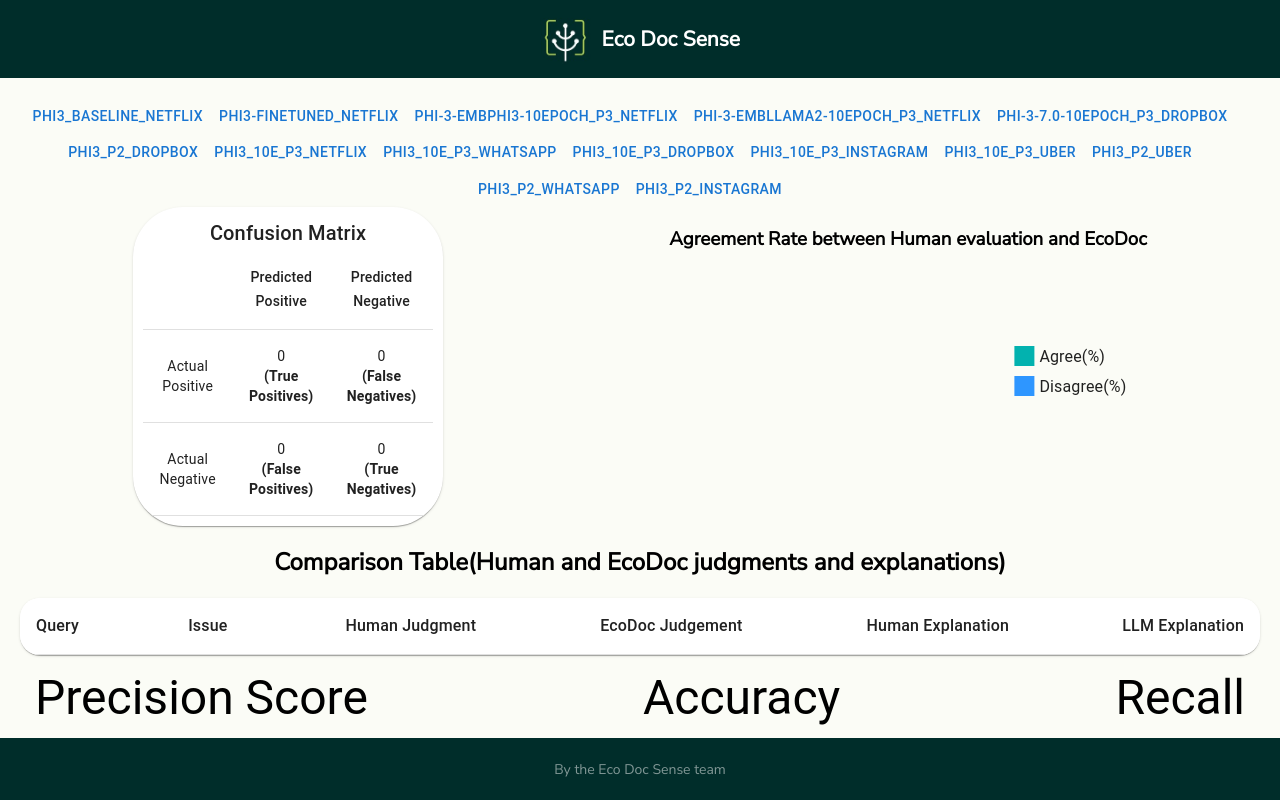
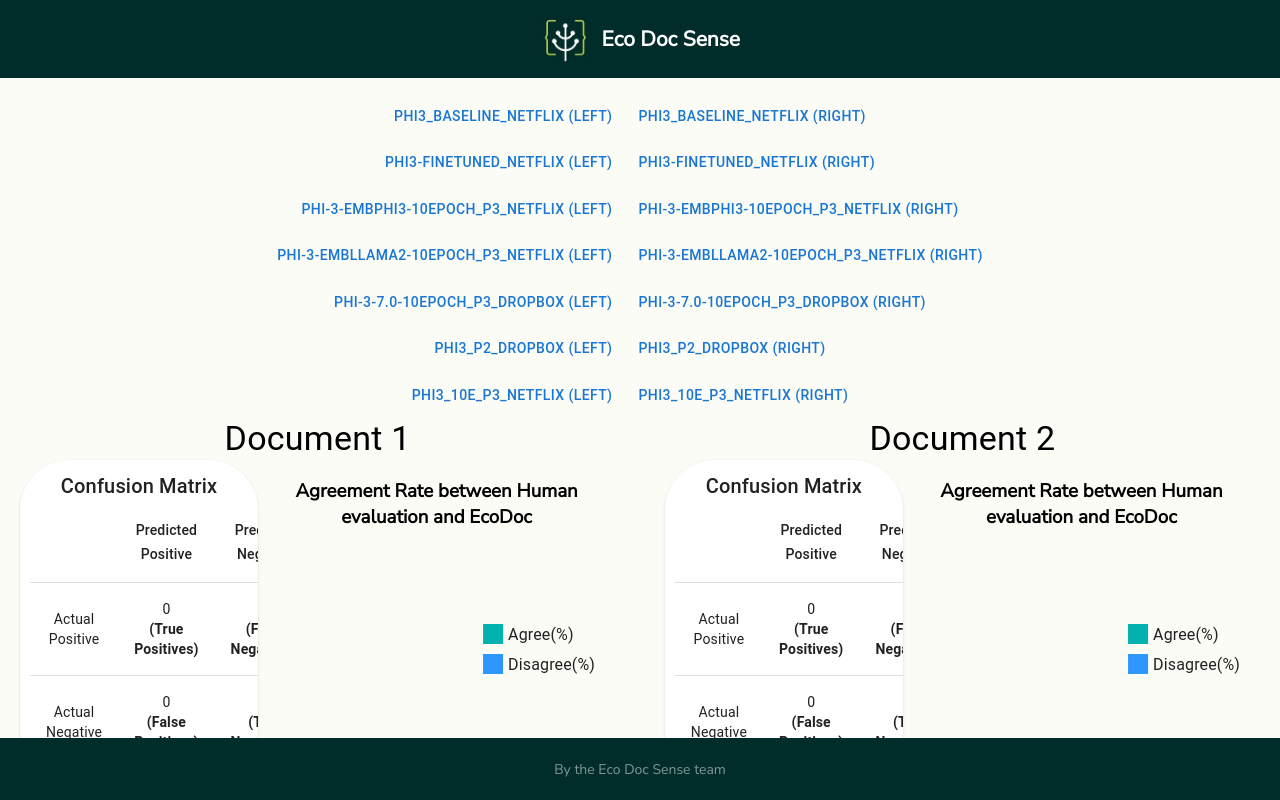
Before and after one commit to KungfuNaman/green-software-foundation, a React (Create React App) app in the folder frontend/: page /evaluation in a window 1280 px wide. Built offline with nearby package versions, Linux system fonts and the light colour scheme.

Commit message:
added comparison of two documents simultaneuosly (#74)

```diff
--- a/frontend/src/components/Evaluation/ConfusionMatrix/index.js
+++ b/frontend/src/components/Evaluation/ConfusionMatrix/index.js
@@ -14,6 +14,7 @@
              confusionMatrixData
 
 }) => {
+
   const { truePositive, falsePositive, trueNegative, falseNegative } = confusionMatrixData;
 
   return (
--- a/frontend/src/pages/Evaluation/Evaluation.css
+++ b/frontend/src/pages/Evaluation/Evaluation.css
@@ -8,12 +8,14 @@
   .evalList {
     flex: 1;
     margin-right: 20px;
+    max-height:20em;
+    overflow:scroll
   }
 
   .confusion-matrix-container {
     display: flex;
     flex: 0 0 25%;
-    max-width: 25%;
+    max-width: 40%;
     flex-direction: row;
   }
 
--- a/frontend/src/pages/Evaluation/Evaluation.js
+++ b/frontend/src/pages/Evaluation/Evaluation.js
@@ -16,25 +16,29 @@
 import JudgementTable from "../../components/Evaluation/JudgementTable";
 
 export default function Evaluation() {
-  const [activeButton, setActiveButton] = useState(null);
-  const [evalList, setEvalList] = useState([]);
-  const [confusionMatrixData, setConfusionMatrixData] = useState({});
-  const [agreementData, setAgreementData] = useState([]);
-  const [precision, setPrecision] = useState(0);
-  const [recall, setRecall] = useState(0);
+  const [activeButtons, setActiveButtons] = useState([null, null]);
+  const [evalLists, setEvalLists] = useState([[], []]);
+  const [confusionMatrixData, setConfusionMatrixData] = useState([{}, {}]);
+  const [agreementData, setAgreementData] = useState([[], []]);
+  const [precision, setPrecision] = useState([0, 0]);
+  const [recall, setRecall] = useState([0, 0]);
+  const [accuracy, setAccuracy] = useState([0, 0]);
 
-  const [accuracy, setAccuracy] = useState(0);
   useEffect(() => {
-    console.log("eval list", setEvalList);
-  }, [evalList]);
+    console.log("eval lists", evalLists);
+  }, [evalLists]);
 
-  async function onFileClick(event, fileName) {
+  async function onFileClick(event, fileName, index) {
     try {
       const list = eval_results[fileName];
-      // Assign the default export from the module to the key
-      setActiveButton(fileName);
+      let newActiveButtons = [...activeButtons];
+      let newEvalLists = [...evalLists];
 
-      setEvalList(list);
+      newActiveButtons[index] = fileName;
+      newEvalLists[index] = list;
+
+      setActiveButtons(newActiveButtons);
+      setEvalLists(newEvalLists);
     } catch (error) {
       console.error(`Error loading JSON file ${fileName}:`, error);
     }
@@ -42,6 +46,13 @@
 
   //calculate metrics
   useEffect(() => {
+    let newConfusionMatrixData = [];
+    let newAgreementData = [];
+    let newPrecision = [];
+    let newRecall = [];
+    let newAccuracy = [];
+
+    evalLists.forEach((evalList, index) => {
       let tp = 0,
         fp = 0,
         tn = 0,
@@ -59,7 +70,7 @@
           item["llmJudgement"] === "Not Applicable" ? "No" : item["llmJudgement"],
       }));
 
-    console.log("modifedEvalList", modifiedEvalList);
+      console.log("modifiedEvalList", modifiedEvalList);
       modifiedEvalList?.forEach((item) => {
         if (item.humanJudgement === item.llmJudgement) {
           if (item.humanJudgement === "Yes") {
@@ -86,124 +97,102 @@
 
       let agreementRate = (agreement / total) * 100;
       let discrepancyRate = 100 - agreementRate;
-    setAgreementData([
+      newAgreementData[index] = [
         { id: 0, value: agreementRate, label: "Agree(%)" },
         { id: 1, value: discrepancyRate, label: "Disagree(%)" },
-    ]);
+      ];
 
       // Precision and Recall
-    let precision;
+      let tempPrecision;
       if (tp + fp === 0) {
-      precision = 0; // or set to a default value that makes sense in your context
+        tempPrecision = 0; // or set to a default value that makes sense in your context
       } else {
-      precision = tp / (tp + fp);
+        tempPrecision = tp / (tp + fp);
       }
       console.log("this is precision", tp, fp);
-    setPrecision(precision);
-    setAccuracy(agreementRate);
-    let recall = tp / (tp + fn);
-    setRecall(recall)
-    let f1Score = (2 * (precision * recall)) / (precision + recall);
+      newPrecision[index] = tempPrecision;
 
-    setConfusionMatrixData({
+      newAccuracy[index] = agreementRate;
+
+      let tempRecall = tp / (tp + fn);
+      newRecall[index] = tempRecall;
+
+      let f1Score = (2 * (tempPrecision * tempRecall)) / (tempPrecision + tempRecall);
+
+      newConfusionMatrixData[index] = {
         truePositive: tp,
         falsePositive: fp,
         trueNegative: tn,
         falseNegative: fn,
-    });
-  }, [evalList]);
-
-  function calculateMetrics(data) {
-    let tp = 0,
-      fp = 0,
-      tn = 0,
-      fn = 0;
-    let total = data.length;
-    let agreement = 0;
-
-    data.forEach((item) => {
-      if (item.humanJudgement === item.llmJudgement) {
-        agreement++;
-        if (item.humanJudgement === "Yes") {
-          tp++; // True Positive
-        } else {
-          tn++; // True Negative
-        }
-      } else {
-        if (item.humanJudgement === "Yes" && item.llmJudgement !== "Yes") {
-          fn++; // False Negative
-        } else if (
-          item.humanJudgement !== "Yes" &&
-          item.llmJudgement === "Yes"
-        ) {
-          fp++; // False Positive
-        }
-      }
+      };
     });
 
-    let agreementRate = (agreement / total) * 100;
-    let discrepancyRate = 100 - agreementRate;
+    setConfusionMatrixData(newConfusionMatrixData);
+    setAgreementData(newAgreementData);
+    setPrecision(newPrecision);
+    setAccuracy(newAccuracy);
+    setRecall(newRecall);
+  }, [evalLists]);
 
-    // Calculate Kappa
-    let pe =
-      ((tp + fp) / total) * ((tp + fn) / total) +
-      ((fn + tn) / total) * ((fp + tn) / total);
-    let po = (tp + tn) / total;
-    let kappa = (po - pe) / (1 - pe);
 
-    // Precision and Recall
-    let precision = tp / (tp + fp);
-    let recall = tp / (tp + fn);
-    let f1Score = (2 * (precision * recall)) / (precision + recall);
-
-    return {
-      AgreementRate: `${agreementRate.toFixed(2)}%`,
-      DiscrepancyRate: `${discrepancyRate.toFixed(2)}%`,
-      ConfusionMatrix: { TP: tp, FP: fp, TN: tn, FN: fn },
-      Precision: precision.toFixed(2),
-      Recall: recall.toFixed(2),
-      F1Score: f1Score.toFixed(2),
-      Kappa: kappa.toFixed(2),
-    };
-  }
 
   return (
     <div className="container">
       <div className="evalList">
         {Object.keys(eval_results).map((item) => {
           return (
+            <div key={item} style={{ marginBottom: "10px" }}>
               <Button
-              key={item}
                 className="evalListItem"
-              variant={activeButton === item ? "contained" : "text"}
-              onClick={(event) => onFileClick(event, item)}
+                variant={activeButtons[0] === item ? "contained" : "text"}
+                onClick={(event) => onFileClick(event, item, 0)}
+                style={{ marginRight: "10px" }}
               >
-              {item}
+                {item} (Left)
               </Button>
+              <Button
+                className="evalListItem"
+                variant={activeButtons[1] === item ? "contained" : "text"}
+                onClick={(event) => onFileClick(event, item, 1)}
+              >
+                {item} (Right)
+              </Button>
+            </div>
           );
         })}
       </div>
+      <div style={{ display: "flex", justifyContent: "space-between" }}>
+        <div className="evaluationSection" style={{ width: "48%" }}>
+          <Typography variant="h4" component="h4">
+            Document 1
+          </Typography>
           <div className="evaluationGraphs">
             <div className="confusion-matrix-container">
-          <ConfusionMatrix confusionMatrixData={confusionMatrixData} />
+              <ConfusionMatrix confusionMatrixData={confusionMatrixData[0]} />
             </div>
-        <AgreementRate data={agreementData} />
+            <AgreementRate data={agreementData[0]} />
           </div>
-      <JudgementTable eval_results={evalList} />
-
-      <div style={{ display: "flex", justifyContent: "space-between",padding:"10px",margin:"5px" }}>
+          <JudgementTable eval_results={evalLists[0]} />
+          <div
+            style={{
+              display: "flex",
+              justifyContent: "space-between",
+              padding: "10px",
+              margin: "5px",
+            }}
+          >
             <div>
               <Typography variant="h3" component="h3">
                 Precision Score
               </Typography>
-          <Typography variant="h2">{precision.toFixed(2)}</Typography>
+              <Typography variant="h2">{precision[0].toFixed(2)}</Typography>
             </div>
             <div>
               <Typography variant="h3" component="h3">
                 Accuracy
               </Typography>
               <Typography variant="h2" color="text.secondary">
-            {`${Math.round(accuracy)}%`}
+                {`${Math.round(accuracy[0])}%`}
               </Typography>
             </div>
             <div>
@@ -211,8 +200,53 @@
                 Recall
               </Typography>
               <Typography variant="h2" color="text.secondary">
-            {recall.toFixed(2)}
+                {recall[0].toFixed(2)}
               </Typography>
+            </div>
+          </div>
+        </div>
+        <div className="evaluationSection" style={{ width: "48%" }}>
+          <Typography variant="h4" component="h4">
+            Document 2
+          </Typography>
+          <div className="evaluationGraphs">
+            <div className="confusion-matrix-container">
+              <ConfusionMatrix confusionMatrixData={confusionMatrixData[1]} />
+            </div>
+            <AgreementRate data={agreementData[1]} />
+          </div>
+          <JudgementTable eval_results={evalLists[1]} />
+          <div
+            style={{
+              display: "flex",
+              justifyContent: "space-between",
+              padding: "10px",
+              margin: "5px",
+            }}
+          >
+            <div>
+              <Typography variant="h3" component="h3">
+                Precision Score
+              </Typography>
+              <Typography variant="h2">{precision[1].toFixed(2)}</Typography>
+            </div>
+            <div>
+              <Typography variant="h3" component="h3">
+                Accuracy
+              </Typography>
+              <Typography variant="h2" color="text.secondary">
+                {`${Math.round(accuracy[1])}%`}
+              </Typography>
+            </div>
+            <div>
+              <Typography variant="h3" component="h3">
+                Recall
+              </Typography>
+              <Typography variant="h2" color="text.secondary">
+                {recall[1].toFixed(2)}
+              </Typography>
+            </div>
+          </div>
         </div>
       </div>
     </div>
```
Lines whose indentation alone changed are shown as unchanged.
